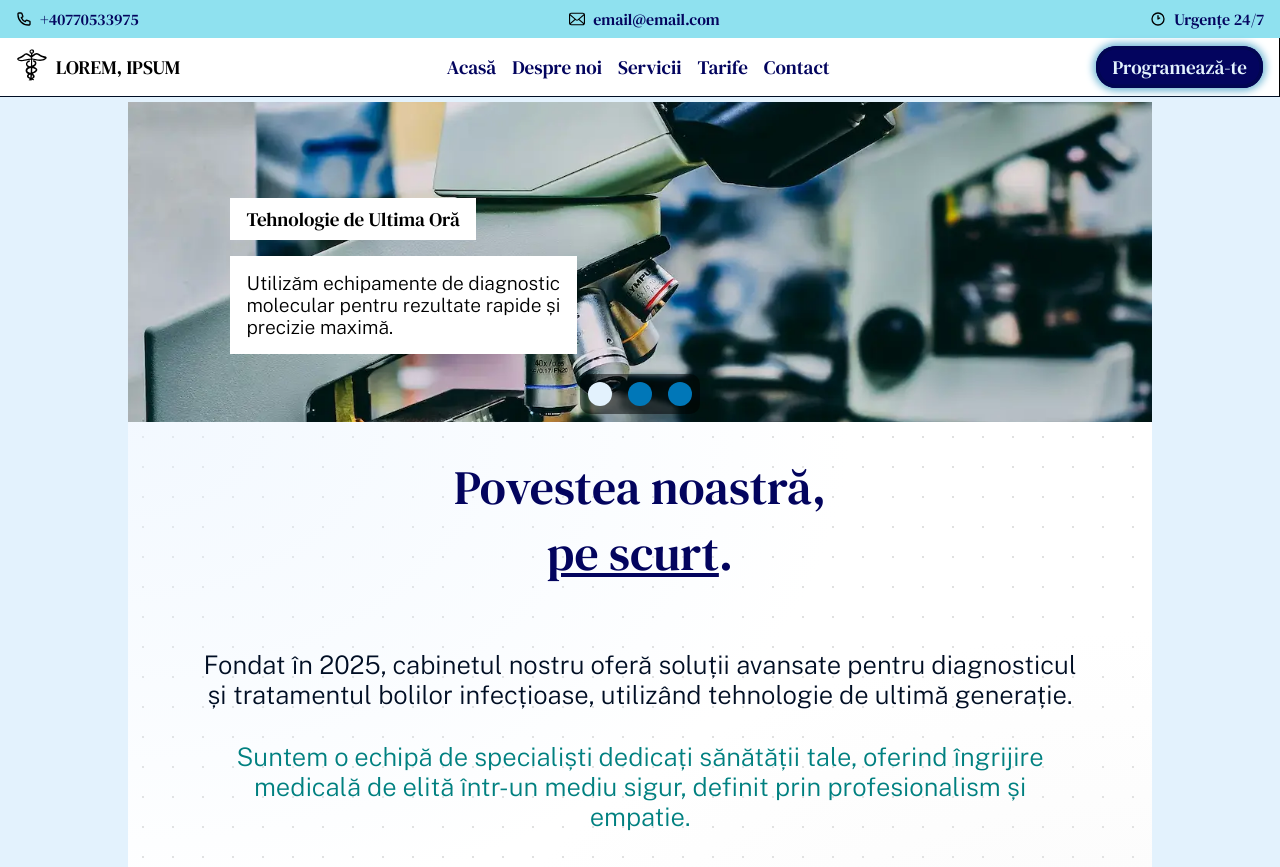
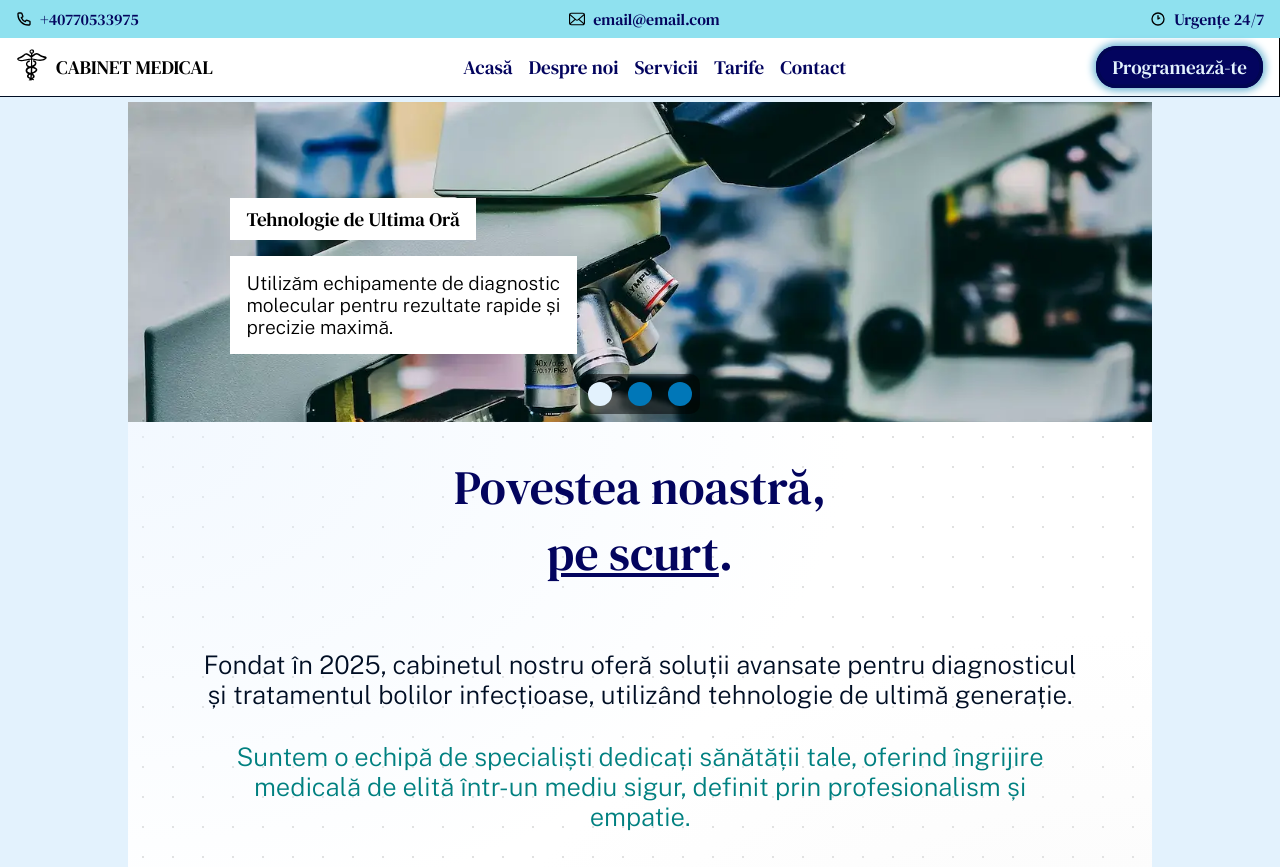
Before and after one commit to Cristian-Nastase/Cabinet-Medical-Proiect, a plain HTML site: page index.html in a window 1280 px wide. Shown: the top 867 px of the page. Drawn offline with Linux system fonts and the light colour scheme; a web font is replaced by a local one.

Commit message:
Oops, forgot the header name

```diff
--- a/index.html
+++ b/index.html
@@ -37,7 +37,7 @@
                     <picture class="h-company__logo">
                         <img src="/assets/images/logo.svg" alt="logo" width="32" height="32" loading="lazy"/>
                     </picture>
-                    <h2 class="h-company__header">Lorem, ipsum</h2>
+                    <h2 class="h-company__header">Cabinet Medical</h2>
                 </div>
                 <nav class="menu__nav">
                     <ul class="nav__links">
```
